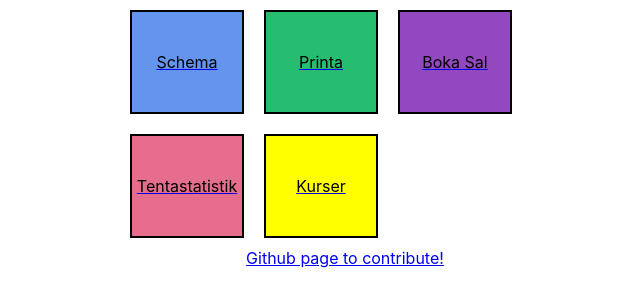
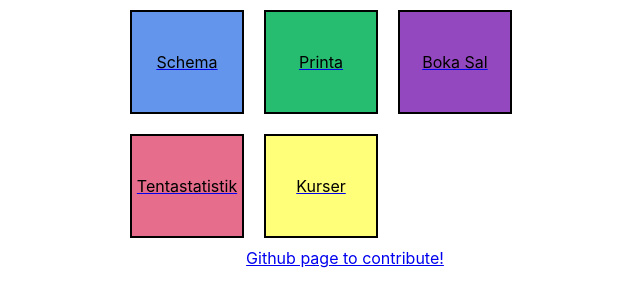
Before and after one commit to williamtorberntsson/openliunet, a React (Create React App) app: page / in a window 1280 px wide. Shown: the top 306 px of the page, without its empty margins (295-935 px from the left). Built offline with nearby package versions, Linux system fonts and the light colour scheme.

Commit message:
Mjukare gul knapp

```diff
--- a/src/App.css
+++ b/src/App.css
@@ -42,7 +42,7 @@
 }
 
 .Kurser {
-  background-color: rgb(255, 255, 000);
+  background-color: rgb(255, 255, 122);
   color: black;
 }
 
```
